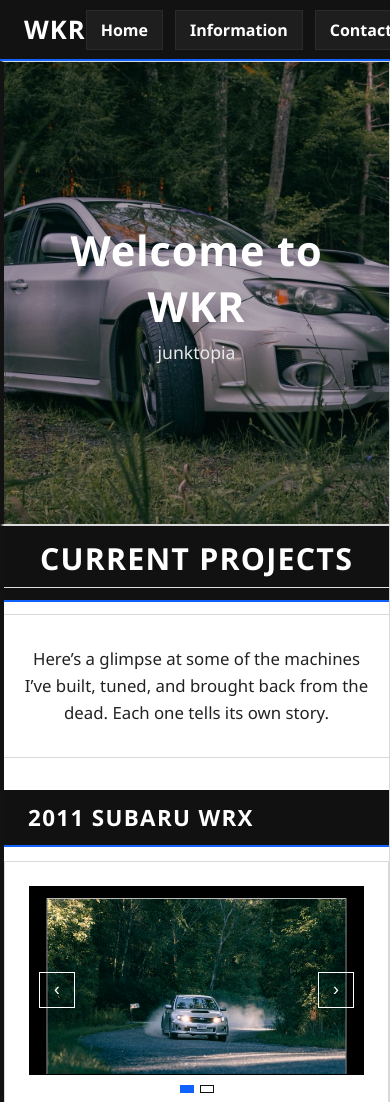
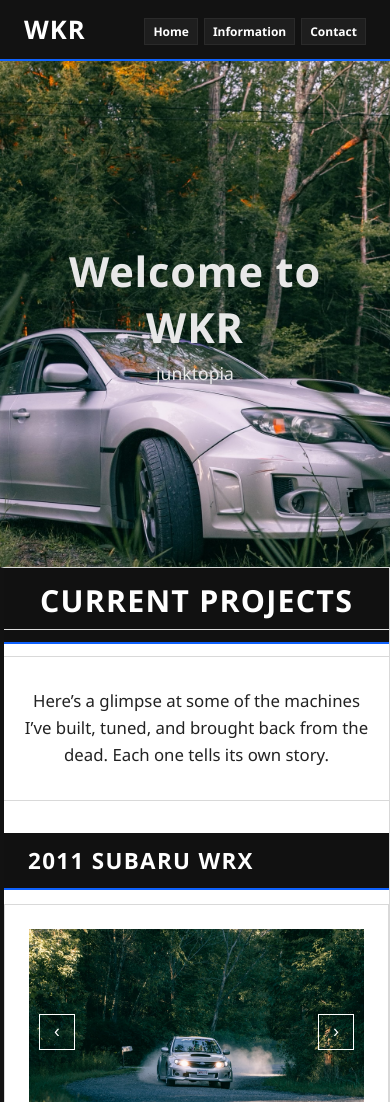
Before and after one commit to willkeating/WKR, a website built with webpack: page index.html in a window 390 px wide. Shown: the top 1102 px of the page. Built offline with nearby package versions, Linux system fonts and the light colour scheme.

Commit message:
mobile updates

```diff
--- a/css/style.css
+++ b/css/style.css
@@ -8,22 +8,45 @@
   --ink: #111;            /* primary text / dark UI */
   --ink-2: #222;          /* secondary dark */
   --line: #d9d9d9;        /* light divider */
-  --paper: #ffffff;       /* page background */
+  --paper: #ffffff;       /* page background for sections/cards */
 }
 
 /* ========================================================================== */
-/* Base                                                                      */
+/* Base                                                                       */
 /* ========================================================================== */
-body {
+*,
+*::before,
+*::after { box-sizing: border-box; }
+
+html, body {
   margin: 0;
+  padding: 0;
+  width: 100%;
+  max-width: 100%;
+  overflow-x: hidden;            /* no horizontal scroll */
+  background: transparent;       /* let fixed background show through */
+  color: var(--ink);
   font-family: 'Segoe UI', Arial, sans-serif;
-  background-color: var(--paper);
-  color: var(--ink);
 }
 
-/* kill rounded corners & heavy shadows for a rigid look */
+/* rigid look */
 * { border-radius: 0 !important; }
 .navbar, .projects-title-bar, .project-subtitle-bar { box-shadow: none !important; }
+
+/* media never overflow */
+img, video, canvas { max-width: 100%; height: auto; display: block; }
+
+/* ========================================================================== */
+/* Fixed Background (locked on desktop + iOS)                                 */
+/* ========================================================================== */
+html::before{
+  content: "";
+  position: fixed;
+  inset: 0;
+  z-index: -1;  /* behind all content */
+  background: url("../img/WKR_Background.JPEG") center 55% / cover no-repeat #000;
+  pointer-events: none;
+}
 
 /* ========================================================================== */
 /* Navbar                                                                     */
@@ -70,22 +93,26 @@
 }
 
 /* ========================================================================== */
-/* Hero Section                                                               */
+/* Hero Section (content window only — background handled by html::before)    */
 /* ========================================================================== */
 .hero {
-  background: url("../img/WKR_Background.JPEG") center 60% / cover no-repeat fixed;
-  height: 73.5vh;
+  position: relative;
+  min-height: 80vh;               /* how tall the hero feels */
   display: flex;
   align-items: center;
   justify-content: center;
   text-align: center;
-  color: white;
-  position: relative;
-  box-shadow: inset 0 0 0 2000px rgba(0,0,0,.28); /* slightly crisper overlay */
+  background-color: transparent !important;
+  border: 0 !important;
   margin: 0;
+  /* removed grey overlay box-shadow */
 }
 
-/* you used .hero-text in HTML; style it (and keep .hero-content for safety) */
+@supports (height: 100svh){
+  .hero { min-height: 80svh; }    /* stable viewport on iOS */
+}
+
+/* you used .hero-text in HTML; keep both */
 .hero-text, .hero-content {
   z-index: 1;
   padding: 0 16px;
@@ -95,14 +122,23 @@
   margin: 0 0 .4rem 0;
   letter-spacing: .02em;
   font-weight: 800;
+  color: #e8e8e8;
 }
 .hero p {
   font-size: 1.1rem;
   max-width: 720px;
   margin: 0 auto;
   color: #e8e8e8;
+
 }
-
+@media (min-width: 1024px) {
+  .hero h1 {
+    font-size: 3.8rem;   /* bigger headline */
+  }
+  .hero p {
+    font-size: 1.3rem;   /* slightly larger paragraph */
+  }
+}
 /* ========================================================================== */
 /* Projects Section                                                           */
 /* ========================================================================== */
@@ -112,7 +148,6 @@
   margin: 0;
 }
 
-/* slimmer title bar with accent underline */
 .projects-title-bar {
   width: 100%;
   background-color: #111;
@@ -141,12 +176,10 @@
   border-bottom: 1px solid var(--line);
 }
 
-/* Per-project layout */
 .project-wrapper {
   margin-bottom: 32px;
 }
 
-/* crisp project header bar */
 .project-subtitle-bar {
   width: 100%;
   background-color: #111;
@@ -158,13 +191,12 @@
 .project-subtitle-bar h3 {
   margin: 0;
   font-size: 1.4rem;
-  color: #fff;              /* remove yellow */
+  color: #fff;
   font-weight: 800;
   text-transform: uppercase;
   letter-spacing: .06em;
 }
 
-/* flat project body box */
 .project-content-box {
   background-color: var(--paper);
   padding: 24px;
@@ -178,13 +210,12 @@
   margin: 0 auto 32px;
 }
 
-/* images scale; no fixed 300px */
 .project-content-box img {
   width: 100%;
   height: auto;
   max-width: 100%;
-  border: 1px solid var(--line);
-  object-fit: cover;
+  border: 0;
+  object-fit: contain;
 }
 
 .project-description {
@@ -206,23 +237,25 @@
   position: relative;
   width: 100%;
   max-width: 700px;
-  margin: 0 auto 12px;
+  margin: 0 auto 16px;
   user-select: none;
+  overflow: hidden;                 /* keep everything inside */
 }
 .slides {
   position: relative;
+  width: 100%;
   aspect-ratio: 16 / 9;
   overflow: hidden;
   background: #000;
-  border: 1px solid #000;   /* hard edge, no softness */
+  border: none;          /* hard edge, no softness */
 }
 .slide {
   position: absolute;
   inset: 0;
   width: 100%;
   height: 100%;
-  object-fit: cover;        /* fill; may crop */
-  transform: scale(0.9); /*crop compensation*/
+  object-fit: contain !important;               /* fill frame; may crop */
+  object-position: center center !important;
   display: none;
   border: 0;
 }
@@ -290,50 +323,41 @@
   padding-bottom: 8px;
   margin-top: 0;
 }
-/* ===== 1) Stop hero from zooming on mobile ===== */
-.hero {
-  /* keep your image + cover, but drop 'fixed' */
-  background: url("../img/WKR_Background.JPEG") center 60% / cover no-repeat;
+
+/* ========================================================================== */
+/* Responsive tweaks                                                          */
+/* ========================================================================== */
+@media (max-width: 768px) {
+  .hero { min-height: 60vh; }    /* consistent with base min-height */
 }
-
-/* On small screens, reduce height a bit for better composition */
-@media (max-width: 768px) {
-  .hero {
-    height: 55vh;          /* was 73.5vh */
-    background-position: center center;  /* recentre for phones */
+/* ============================================= */
+/* Mobile / Portrait Hero Background Override    */
+/* ============================================= */
+@media (max-width: 768px), (orientation: portrait) {
+  html::before {
+    background-image: url("../img/WKR_Background_vertical.JPEG");
+    background-position: center center;
+    background-size: cover;
+  }
+}
+/* tighten everything up on smaller screens */
+@media (max-width: 640px) {
+  .nav-links {
+    gap: 10px;          /* reduce spacing between items */
+  }
+  .nav-links li a {
+    padding: 6px 10px;  /* smaller buttons */
+    font-size: 0.85rem; /* slightly smaller text */
   }
 }
 
-/* ===== 2) Kill horizontal scroll safely ===== */
-*,
-*::before,
-*::after { box-sizing: border-box; }
-
-html, body {
-  width: 100%;
-  max-width: 100%;
-  overflow-x: hidden;   /* hard stop any sideways scroll */
-  margin: 0;
-  padding: 0;
+/* even tighter for very narrow phones */
+@media (max-width: 420px) {
+  .nav-links {
+    gap: 6px;
+  }
+  .nav-links li a {
+    padding: 4px 8px;
+    font-size: 0.75rem;
+  }
 }
-
-/* Media should never exceed the viewport width */
-img, video, canvas {
-  max-width: 100%;
-  height: auto;
-  display: block;
-}
-
-/* Slideshow: ensure nothing pokes out */
-.slideshow { position: relative; overflow: hidden; }
-.slides { overflow: hidden; }              /* you already have this, keep it */
-.slide { max-width: 100%; }                /* belt-and-suspenders */
-
-/* Arrow buttons must live inside the box (avoid accidental overflow) */
-.slideshow .nav { left: 10px; right: auto; }
-.slideshow .nav.next { right: 10px; left: auto; }
-
-/* Any full-width bars should be 100% (not 100vw) */
-.navbar, .projects-title-bar, .project-subtitle-bar, .projects-section {
-  width: 100%;
-}
--- a/index.html
+++ b/index.html
@@ -4,7 +4,7 @@
   <meta charset="UTF-8">
   <title>WKR</title>
   <link rel="stylesheet" href="css/style.css"> <!-- style ref -->
-  <meta name="viewport" content="width=device-width, initial-scale=1.0">
+  <meta name="viewport" content="width=device-width, initial-scale=1.0, viewport-fit=cover">
 </head>
 <body>
 
```
Also changed, not shown: img/WKR_Background_vertical.JPEG (added), img/audipaint.jpg, img/project_1b.jpg, img/rmengineinbike.jpg, img/rmfull.jpg.
